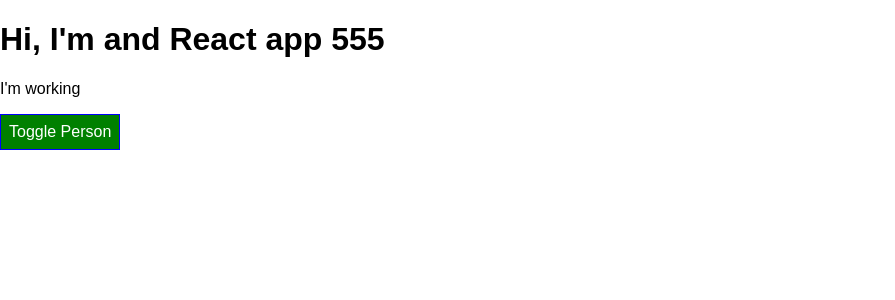
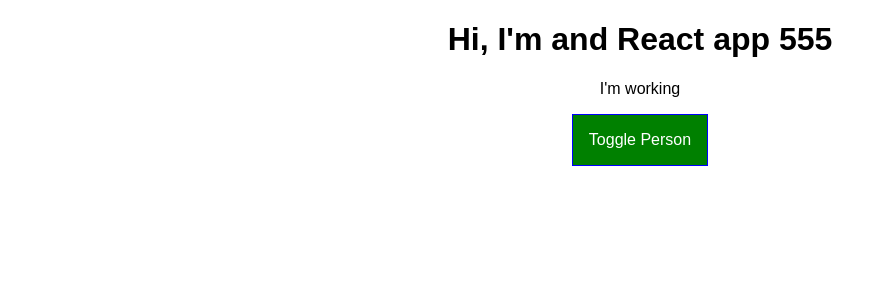
Before and after one commit to oat9002/React_Starter, a React app in the folder react-complete-guide/: page / in a window 1280 px wide. Shown: the top 300 px of the page, without its empty margins (0-895 px from the left). Built offline with nearby package versions, Linux system fonts and the light colour scheme.

Commit message:
Change css

```diff
--- a/react-complete-guide/src/App.css
+++ b/react-complete-guide/src/App.css
@@ -9,3 +9,25 @@
 .bold {
   font-weight: bold;
 }
+
+.App button {
+  border: 1px solid blue;
+  padding: 16px;
+  background-color: green;
+  font: inherit;
+  color: white;
+}
+
+.App button:hover {
+  background-color: lightgreen;
+  color: black;
+}
+
+.App button.Red {
+  background-color: red;
+}
+
+.App button.Red:hover {
+  background-color: salmon;
+  color: black;
+}
--- a/react-complete-guide/src/App.js
+++ b/react-complete-guide/src/App.js
@@ -1,5 +1,5 @@
 import React, { Component } from 'react';
-import './App.css';
+import classes from './App.css';
 import Person from './Person/Person';
 
 class App extends Component {
@@ -51,16 +51,9 @@
   }
 
   render() {
-    const style = {
-      backgroundColor: 'green',
-      color: 'white',
-      font: 'inherit',
-      border: '1px solid blue',
-      padding: '8px',
-      cursor: 'pointer',
-    };
 
     let persons = null;
+    let btnClass = '';
 
     if (this.state.showPersons) {
       persons = (
@@ -76,24 +69,24 @@
       </div>
       );
 
-      style.backgroundColor = 'red';
+      btnClass = classes.Red;
     }
 
-    const classes = [];
+    const AssignedClasses = [];
     if(this.state.persons.length <= 2) {
-      classes.push('red');
+      AssignedClasses.push('red');
     }
 
     if(this.state.persons.length <= 1) {
-      classes.push('bold');
+      AssignedClasses.push('bold');
     }
 
     return (
 
-      <div className='App'>
+      <div className={ classes.App }>
         <h1>Hi, I'm and React app 555</h1>
-        <p className={ classes.join(' ') } >I'm working</p>
-        <button style={ style } onClick={ this.togglePersonHandler }>Toggle Person</button>
+        <p className={ AssignedClasses.join(' ') } >I'm working</p>
+        <button className={ btnClass } onClick={ this.togglePersonHandler }>Toggle Person</button>
         { persons }
       </div>
 
--- a/react-complete-guide/src/Person/Person.js
+++ b/react-complete-guide/src/Person/Person.js
@@ -1,16 +1,13 @@
 import React from 'react';
-import './Person.css';
-import Radium from 'radium';
+import classes from './Person.css';
 
 const person = (props) => {
     const style = {
-        '@media (min-width: 500px)': {
-            width: '450px'
-        }
+
     };
 
     return (
-        <div onClick={ props.click } className='Person' style={ style }>
+        <div onClick={ props.click } className={ classes.Person } style={ style }>
             <h1>I'm a {props.name}! I'm {props.age} years old.</h1>
             <p>{ props.children }</p>
             <input type='text' onChange={props.changed}/>
@@ -18,4 +15,4 @@
     );
 };
 
-export default Radium(person);
+export default person;
```
